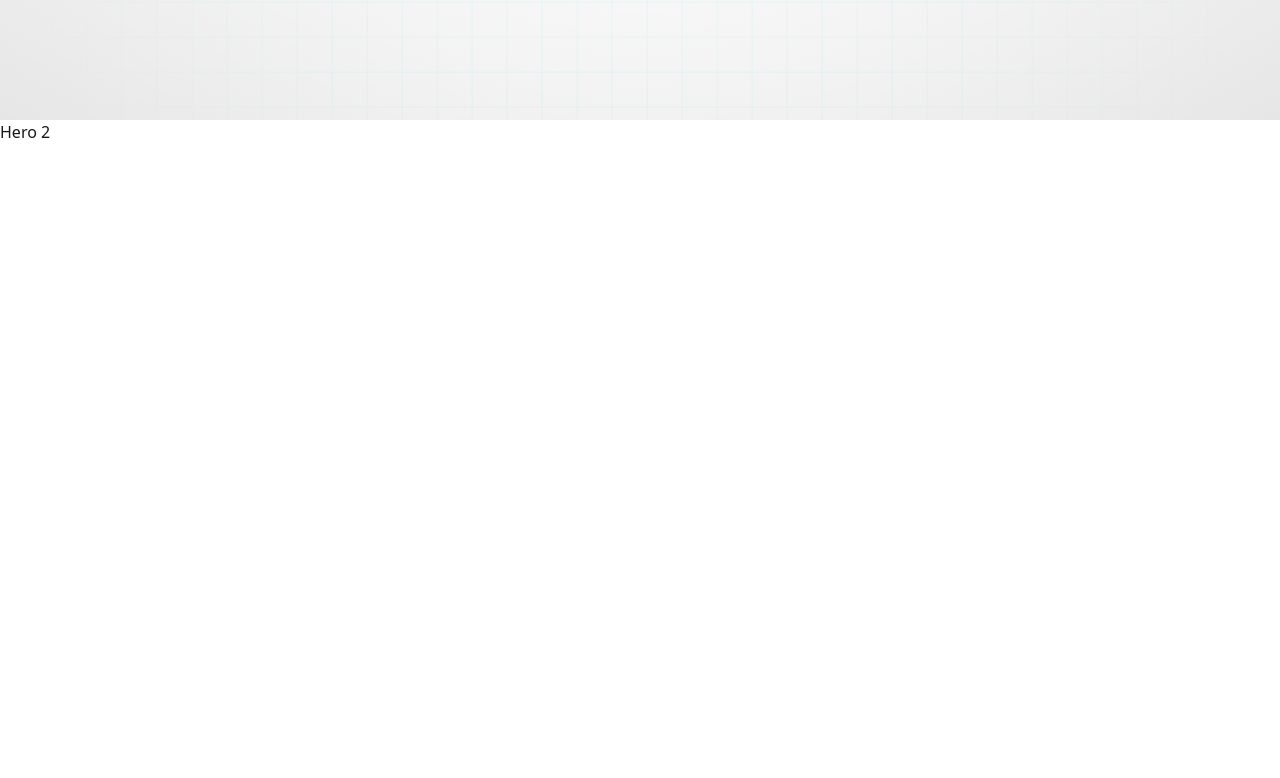
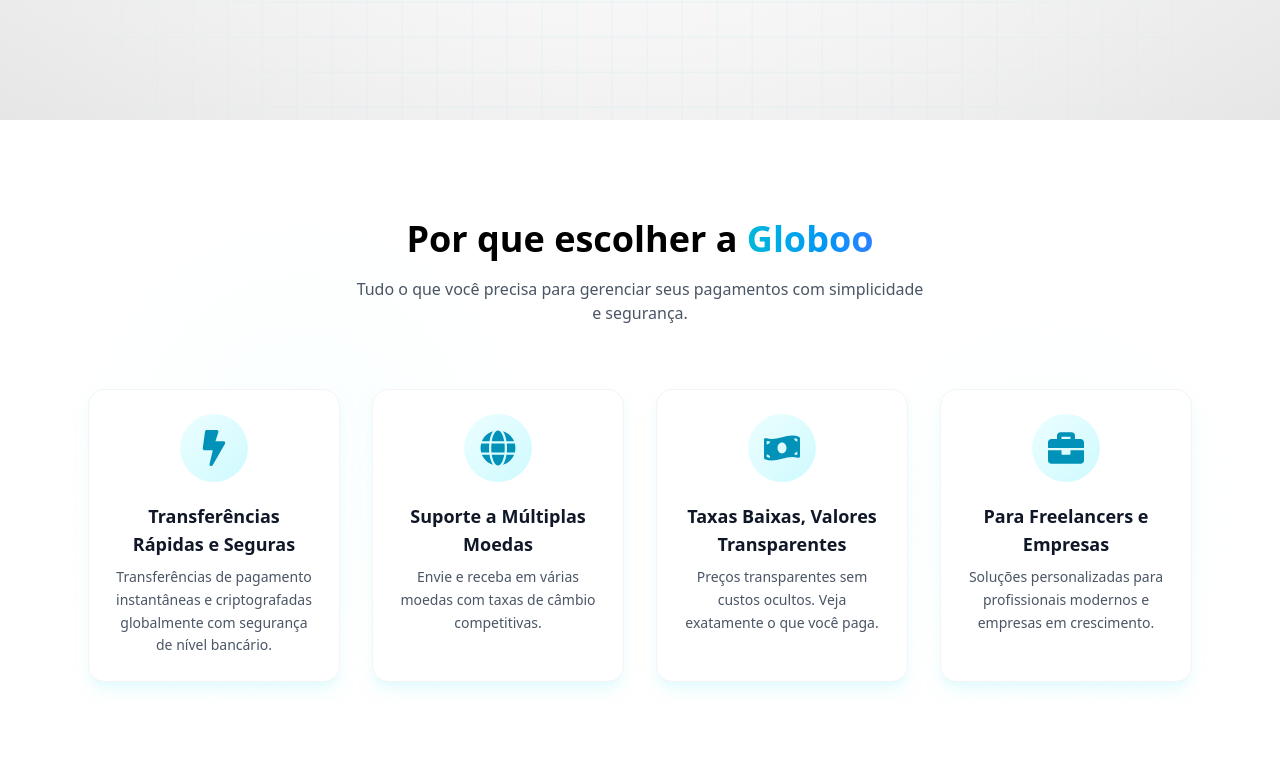
Before and after one commit to PEDRONCIOOO/landing-three.js, a Next.js app: page / in a window 1280 px wide. Shown: the part 680-1458 px from the top of the page. Built offline with nearby package versions, Linux system fonts and the light colour scheme; no server answers.

Commit message:
adding hero2

```diff
--- a/app/carteira/page.tsx
+++ b/app/carteira/page.tsx
@@ -0,0 +1,5 @@
+export default function CarteiraPage(){
+    return(
+        <h1>Carteira</h1>
+    )
+}
--- /dev/null
+++ b/app/components/hero/WhyChooseGloboo.tsx
@@ -0,0 +1,165 @@
+'use client'
+
+import { motion } from 'framer-motion'
+import { FaBolt, FaGlobe, FaMoneyBillWave, FaBriefcase } from 'react-icons/fa'
+import { useRef } from 'react'
+
+export default function WhyChooseGloboo() {
+  const sectionRef = useRef(null)
+
+  const features = [
+    {
+      icon: <FaBolt className="text-4xl" />,
+      title: 'Transferências Rápidas e Seguras',
+      description: 'Transferências de pagamento instantâneas e criptografadas globalmente com segurança de nível bancário.',
+    },
+    {
+      icon: <FaGlobe className="text-4xl" />,
+      title: 'Suporte a Múltiplas Moedas',
+      description: 'Envie e receba em várias moedas com taxas de câmbio competitivas.',
+    },
+    {
+      icon: <FaMoneyBillWave className="text-4xl" />,
+      title: 'Taxas Baixas, Valores Transparentes',
+      description: 'Preços transparentes sem custos ocultos. Veja exatamente o que você paga.',
+    },
+    {
+      icon: <FaBriefcase className="text-4xl" />,
+      title: 'Para Freelancers e Empresas',
+      description: 'Soluções personalizadas para profissionais modernos e empresas em crescimento.',
+    },
+  ]
+
+  return (
+    <section
+      ref={sectionRef}
+      className="relative overflow-hidden bg-gradient-to-b from-white/50 to-white py-24"
+    >
+      {/* Top wave decoration */}
+      <div className="absolute top-0 w-full">
+        <svg viewBox="0 0 1200 120" preserveAspectRatio="none" className="w-full h-16 text-white">
+          <path d="M321.39,56.44c58-10.79,114.16-30.13,172-41.86,82.39-16.72,168.19-17.73,250.45-.39C823.78,31,906.67,72,985.66,92.83c70.05,18.48,146.53,26.09,214.34,3V0H0V27.35A600.21,600.21,0,0,0,321.39,56.44Z" fill="currentColor"></path>
+        </svg>
+      </div>
+
+      <div className="relative z-10 max-w-6xl mx-auto px-6">
+        <motion.div
+          className="text-center mb-16"
+          initial={{ opacity: 0, y: -20 }}
+          whileInView={{ opacity: 1, y: 0 }}
+          viewport={{ once: true, amount: 0.3 }}
+          transition={{ duration: 0.7 }}
+        >
+          <motion.h2
+            className="text-4xl text-black font-bold leading-tight"
+            initial={{ opacity: 0 }}
+            whileInView={{ opacity: 1 }}
+            viewport={{ once: true, amount: 0.5 }}
+            transition={{ delay: 0.2, duration: 0.5 }}
+          >
+            Por que escolher a{' '}
+            <span className="bg-gradient-to-r from-cyan-500 to-blue-500 bg-clip-text text-transparent">
+              Globoo
+            </span>
+          </motion.h2>
+          <motion.p
+            className="mt-4 text-gray-600 max-w-xl mx-auto"
+            initial={{ opacity: 0 }}
+            whileInView={{ opacity: 1 }}
+            viewport={{ once: true, amount: 0.5 }}
+            transition={{ delay: 0.4, duration: 0.5 }}
+          >
+            Tudo o que você precisa para gerenciar seus pagamentos com simplicidade e segurança.
+          </motion.p>
+        </motion.div>
+
+        <div className="grid grid-cols-1 md:grid-cols-2 lg:grid-cols-4 gap-8">
+          {features.map((feature, index) => (
+            <motion.div
+              key={feature.title}
+              initial={{ opacity: 0, y: 30 }}
+              whileInView={{ opacity: 1, y: 0 }}
+              viewport={{ once: true, amount: 0.2 }}
+              transition={{ duration: 0.6, delay: index * 0.2 }}
+              whileHover={{ y: -5, transition: { duration: 0.2 } }}
+              className="bg-white rounded-2xl shadow-lg shadow-cyan-100/50 p-6 flex flex-col items-center text-center border border-gray-100 hover:border-cyan-200 transition-all"
+            >
+              <motion.div
+                className="mb-5 p-4 rounded-full bg-gradient-to-br from-cyan-50 to-cyan-100 text-cyan-600"
+                whileHover={{
+                  scale: 1.1,
+                  rotate: 5,
+                  background: "linear-gradient(135deg, #e0f7fa 0%, #80deea 100%)"
+                }}
+                transition={{ type: "spring", stiffness: 300, damping: 15 }}
+              >
+                {feature.icon}
+              </motion.div>
+              <h3 className="text-lg font-semibold text-gray-900 mb-2">
+                {feature.title}
+              </h3>
+              <p className="text-sm text-gray-600 leading-relaxed">
+                {feature.description}
+              </p>
+            </motion.div>
+          ))}
+        </div>
+
+        {/* Decorative elements - only animate when in view */}
+        <motion.div
+          className="absolute top-40 right-10 w-64 h-64 rounded-full bg-cyan-50 opacity-0 blur-3xl -z-10"
+          initial={{ opacity: 0, scale: 0.9 }}
+          whileInView={{
+            opacity: 0.2,
+            scale: 1,
+            transition: {
+              duration: 0.8,
+              ease: "easeOut"
+            }
+          }}
+          viewport={{ once: true, amount: 0.1 }}
+          animate={{
+            scale: [1, 1.2, 1],
+            opacity: [0.2, 0.1, 0.2]
+          }}
+          transition={{
+            duration: 8,
+            repeat: Infinity,
+            repeatType: "reverse",
+            delay: 0.8 // Only start infinite animation after initial reveal
+          }}
+        />
+        <motion.div
+          className="absolute bottom-20 left-20 w-80 h-80 rounded-full bg-cyan-50 opacity-0 blur-3xl -z-10"
+          initial={{ opacity: 0, scale: 0.9 }}
+          whileInView={{
+            opacity: 0.2,
+            scale: 1,
+            transition: {
+              duration: 0.8,
+              ease: "easeOut"
+            }
+          }}
+          viewport={{ once: true, amount: 0.1 }}
+          animate={{
+            scale: [1, 1.3, 1],
+            opacity: [0.2, 0.1, 0.2]
+          }}
+          transition={{
+            duration: 10,
+            repeat: Infinity,
+            repeatType: "reverse",
+            delay: 1.2 // Only start infinite animation after initial reveal
+          }}
+        />
+      </div>
+
+      {/* Bottom wave decoration */}
+      <div className="absolute bottom-0 w-full">
+        <svg viewBox="0 0 1200 120" preserveAspectRatio="none" className="w-full h-16 text-white rotate-180">
+          <path d="M321.39,56.44c58-10.79,114.16-30.13,172-41.86,82.39-16.72,168.19-17.73,250.45-.39C823.78,31,906.67,72,985.66,92.83c70.05,18.48,146.53,26.09,214.34,3V0H0V27.35A600.21,600.21,0,0,0,321.39,56.44Z" fill="currentColor"></path>
+        </svg>
+      </div>
+    </section>
+  )
+}
--- a/app/components/hero/hero-secondary/hero2.tsx
+++ b/app/components/hero/hero-secondary/hero2.tsx
@@ -1,8 +1,10 @@
+import WhyChooseGloboo from "../WhyChooseGloboo";
+
 export default function Hero2(){
     return(
-        <div className="relative w-full overflow-hidden min-h-screen bg-white/80 to-white/100 bg-gradient-to-b">
+        <div className="relative w-full overflow-hidden bg-white/80 to-white/100 bg-gradient-to-b">
             {/* Hero 2 content */}
-            <h1>Hero 2</h1>
+            <WhyChooseGloboo />
         </div>
     )
 }
--- a/app/components/layout/Header.tsx
+++ b/app/components/layout/Header.tsx
@@ -3,13 +3,20 @@
 import Image from "next/image";
 import Link from "next/link";
 import { motion, AnimatePresence } from "framer-motion";
-import { useEffect, useState } from "react";
+import { useEffect, useState, useRef } from "react";
 import { usePathname } from "next/navigation";
 
 export default function Header() {
   const pathname = usePathname();
   const [visible, setVisible] = useState(true);
-  const [prevScrollPos, setPrevScrollPos] = useState(0);
+  const prevScrollPosRef = useRef(0);
+  // Use dedicated state for active links to avoid hydration issues
+  const [activeLink, setActiveLink] = useState("");
+
+  useEffect(() => {
+    // Update active link after component mounts to avoid hydration mismatch
+    setActiveLink(pathname);
+  }, [pathname]);
 
   useEffect(() => {
     // Reset visibility when path changes to ensure entrance animation plays
@@ -17,18 +24,24 @@ export default function Header() {
 
     const handleScroll = () => {
       const currentScrollPos = window.scrollY;
-      const scrollingUp = prevScrollPos > currentScrollPos;
-      const beyondThreshold = currentScrollPos > window.innerHeight * 0.6; // 80vh threshold
+      const scrollingUp = prevScrollPosRef.current > currentScrollPos;
+      const beyondThreshold = currentScrollPos > window.innerHeight * 0.6; // 60vh threshold
 
-      setVisible(scrollingUp || !beyondThreshold);
-      setPrevScrollPos(currentScrollPos);
+      // Show header when scrolling up, hide when scrolling down past threshold
+      if (scrollingUp) {
+        setVisible(true);
+      } else if (beyondThreshold && !scrollingUp) {
+        setVisible(false);
+      }
+
+      prevScrollPosRef.current = currentScrollPos;
     };
 
     window.addEventListener('scroll', handleScroll);
     return () => window.removeEventListener('scroll', handleScroll);
-  }, [prevScrollPos, pathname]);
+  }, [pathname]);
 
-  // Simplified variants
+  // Header variants with staggered animation
   const headerVariants = {
     visible: {
       y: 0,
@@ -46,7 +59,20 @@ export default function Header() {
       opacity: 0,
       transition: {
         duration: 0.3,
-        ease: "easeInOut"
+        ease: "easeInOut",
+        staggerChildren: 0.05,
+        staggerDirection: -1,
+        when: "afterChildren"
+      }
+    },
+    exit: {
+      y: -100,
+      opacity: 0,
+      transition: {
+        duration: 0.2,
+        staggerChildren: 0.05,
+        staggerDirection: -1,
+        when: "afterChildren"
       }
     }
   };
@@ -64,15 +90,26 @@ export default function Header() {
     hidden: {
       y: -20,
       opacity: 0
+    },
+    exit: {
+      y: -20,
+      opacity: 0
     }
+  };
+
+  // Function to determine if a navigation item is active - safe for SSR
+  const isActive = (itemName: string, index: number): boolean => {
+    const itemPath = index === 0 ? "/" : `/${itemName.toLowerCase()}`;
+    return itemPath === activeLink;
   };
 
   return (
     <AnimatePresence mode="wait">
+      {visible && (
         <motion.header
-        key={pathname}
+          key="header"
           initial="hidden"
-        animate={visible ? "visible" : "hidden"}
+          animate="visible"
           exit="exit"
           variants={headerVariants}
           className="w-full fixed z-50"
@@ -96,7 +133,10 @@ export default function Header() {
             <ul className="flex items-center gap-4 text-gray-600 text-sm">
               {["Home", "Carteira", "Bank", "Exchange", "Escrow", "Contato"].map((item, index) => (
                 <motion.li key={index} variants={itemVariants}>
-                <Link href={index === 0 ? "/" : `/${item.toLowerCase()}`}>
+                  <Link
+                    href={index === 0 ? "/" : `/${item.toLowerCase()}`}
+                    className={isActive(item, index) ? "font-bold" : ""}
+                  >
                     {item}
                   </Link>
                 </motion.li>
@@ -117,6 +157,7 @@ export default function Header() {
             </div>
           </motion.nav>
         </motion.header>
+      )}
     </AnimatePresence>
   );
 }
```
Lines whose indentation alone changed are shown as unchanged.
